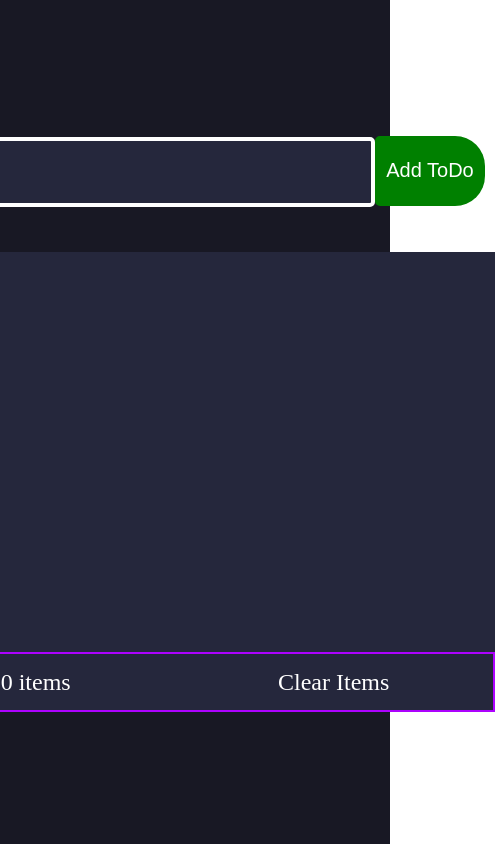
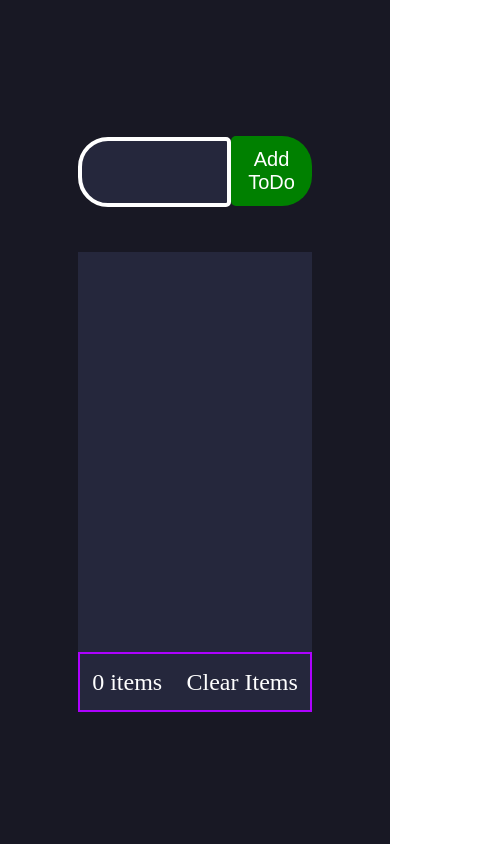
Before and after one commit to kila21/To-Do, a React (Vite) app: page /ToDo in a window 390 px wide. Shown: the whole page, 495 px wide, since content can reach past the window. Built offline with nearby package versions, Linux system fonts and the light colour scheme.

Commit message:
update mobile styles

```diff
--- a/src/components/todo/toDo.css
+++ b/src/components/todo/toDo.css
@@ -3,7 +3,6 @@
     display: flex;
     flex-direction: column;
     align-items: center;
-
     background-color: #25273C;
     min-width: 600px;
     min-height: 400px;
@@ -65,3 +64,17 @@
 .todo-info div {
     cursor: pointer;
 }
+
+
+
+@media only screen and (max-width: 620px) {
+    .todo-container,
+    .todo-info {
+        min-width: 60%;
+    }
+
+    .todo-create {
+        width: 60%;
+    }
+
+}
```
